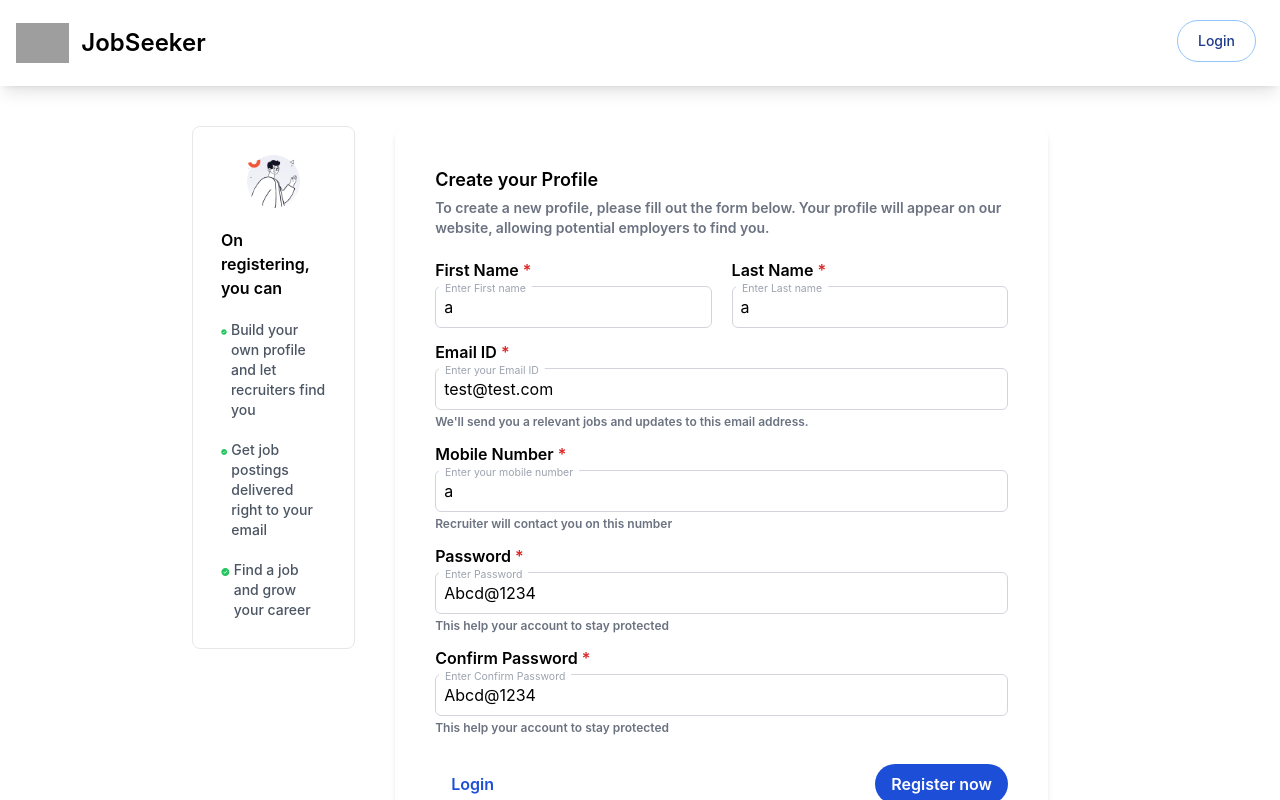
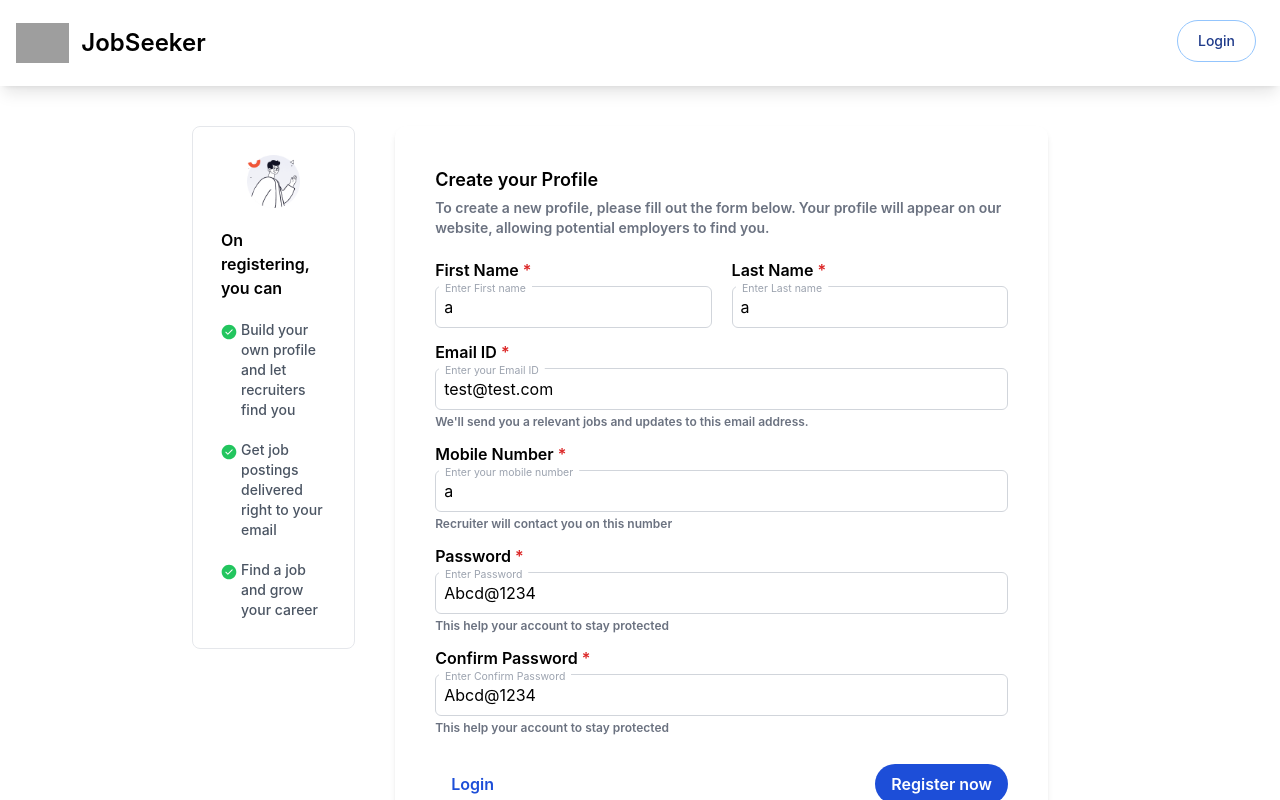
Before and after one commit to Anirudh-WB/Job-Portal-UI, a React (Create React App) app: page /jobseeker-registration in a window 1280 px wide. Built offline with nearby package versions, Linux system fonts and the light colour scheme; grey boxes are pictures that could not be loaded.

Commit message:
fixed register info

```diff
--- a/src/pages/auth/RegisterInfo.tsx
+++ b/src/pages/auth/RegisterInfo.tsx
@@ -7,22 +7,34 @@ function RegisterInfo() {
       <img src={boyPic} alt="" className=" w-1/2" />
       <h2 className="font-semibold">On registering, you can</h2>
       <div className="flex justify-start gap-1 w-full font-medium">
-        <GoCheckCircleFill className="text-green-500 w-5 mt-1" />
+        <div className="flex w-full basis-1/12 justify-start">
+          <GoCheckCircleFill className="text-green-500 mt-1" />
+        </div>
+        <div className="flex w-full">
           <p className="text-gray-600 text-sm w-auto">
             Build your own profile and let recruiters find you
           </p>
         </div>
+      </div>
       <div className="flex justify-start gap-1 w-full font-medium">
-        <GoCheckCircleFill className="text-green-500 w-5 mt-1" />
+        <div className="flex w-full basis-1/12 justify-start">
+          <GoCheckCircleFill className="text-green-500 mt-1" />
+        </div>
+        <div className="flex w-full">
           <p className="text-gray-600 text-sm w-auto">
             Get job postings delivered right to your email
           </p>
         </div>
+      </div>
       <div className="flex justify-start gap-1 w-full font-medium">
-        <GoCheckCircleFill className="text-green-500 w-5 mt-1" />
+        <div className="flex w-full basis-1/12 justify-start">
+          <GoCheckCircleFill className="text-green-500 mt-1" />
+        </div>
+        <div className="flex w-full">
           <p className="text-gray-600 text-sm w-auto">
             Find a job and grow your career
           </p>
+        </div>
       </div>
     </div>
   );
```
Lines whose indentation alone changed are shown as unchanged.
